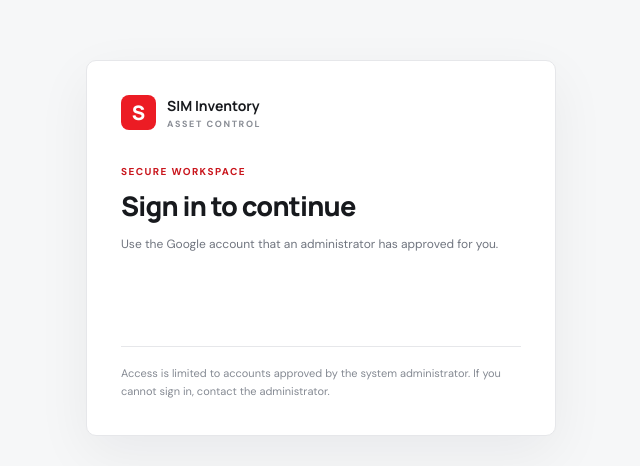
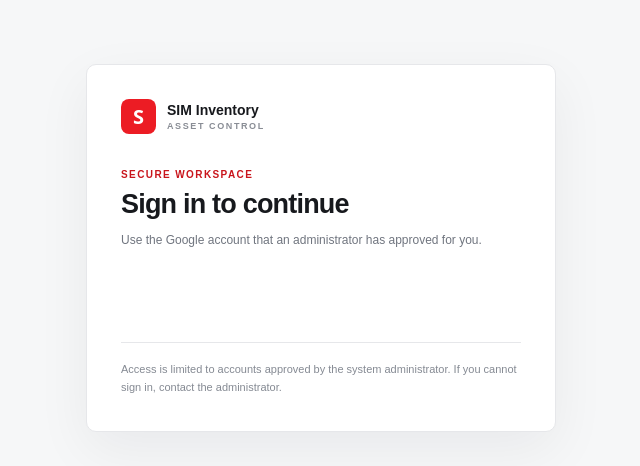
Before and after one commit to RURIGIMK/sim-inventory-management-system, a Next.js app in the folder src/frontend/: page /login in a window 1280 px wide. Shown: the part 152-618 px from the top of the page, without its empty margins (319-959 px from the left). Built offline with nearby package versions, Linux system fonts and the light colour scheme; no server answers.

Commit message:
Remove render-blocking font import and style audit actions

```diff
--- a/src/frontend/app/globals.css
+++ b/src/frontend/app/globals.css
@@ -1,16 +1,15 @@
-@import url('https://fonts.googleapis.com/css2?family=DM+Sans:wght@400;500;600;700&family=Manrope:wght@400;500;600;700;800&display=swap');
 
 :root{--accent:#EC1C24;--accent-dark:#c9151c;--ink:#17191d;--muted:#70757f;--line:#e6e7ea;--canvas:#f6f7f8;--surface:#fff;--green:#16794b;--green-bg:#eaf6ef;--amber:#936200;--amber-bg:#fff5dc;--red:#b4232c;--red-bg:#ffedef}
 *{box-sizing:border-box}
 html{scroll-behavior:smooth}
-body{margin:0;background:var(--canvas);color:var(--ink);font-family:'DM Sans',sans-serif;font-size:14px;-webkit-font-smoothing:antialiased}
+body{margin:0;background:var(--canvas);color:var(--ink);font-family:Arial,Helvetica,sans-serif;font-size:14px;-webkit-font-smoothing:antialiased}
 button,input,select{font:inherit}
 button{cursor:pointer}
 button:focus-visible,a:focus-visible,input:focus-visible,select:focus-visible{outline:3px solid rgba(236,28,36,.22);outline-offset:2px}
 .app-shell{min-height:100vh;display:flex}
 .sidebar{width:236px;background:#fff;border-right:1px solid var(--line);display:flex;flex-direction:column;flex-shrink:0;padding:26px 16px 18px}
 .brand-lockup{display:flex;align-items:center;gap:11px;padding:0 8px 36px}
-.brand-mark{width:35px;height:35px;display:grid;place-items:center;background:var(--accent);color:#fff;border-radius:8px;font-family:Manrope,sans-serif;font-weight:800;font-size:20px}
+.brand-mark{width:35px;height:35px;display:grid;place-items:center;background:var(--accent);color:#fff;border-radius:8px;font-family:system-ui,-apple-system,BlinkMacSystemFont,'Segoe UI',sans-serif;font-weight:800;font-size:20px}
 .brand-lockup strong{display:block;font-family:Manrope,sans-serif;font-size:14px;letter-spacing:-.3px}
 .brand-lockup small{display:block;color:#898d95;font-size:9px;letter-spacing:1.6px;font-weight:700;margin-top:3px}
 .workspace-label{font-size:10px;font-weight:700;letter-spacing:1.2px;color:#9a9da5;padding:0 11px 11px}
@@ -177,3 +176,10 @@ tbody tr:last-child td{border-bottom:0}tbody tr:hover{background:#fdfdfd}
 .report-status strong{display:block;font-family:Manrope,sans-serif;font-size:22px;margin-top:6px}
 .report-table{min-width:700px}
 @media(max-width:760px){.report-actions{align-items:stretch;flex-direction:column}.report-metrics{grid-template-columns:repeat(2,minmax(0,1fr))}.report-status-grid{grid-template-columns:repeat(2,minmax(0,1fr))}}
+
+/* Keep audit actions clearly separated and prevent accidental double submissions. */
+.audit-actions{display:flex;align-items:center;justify-content:flex-end;gap:10px;flex-wrap:wrap}
+.recovery-button{border-color:#d7a35a;color:#805000;background:#fffaf0}
+.recovery-button:hover{background:#fff3dc}
+.audit-actions button:disabled{opacity:.55;cursor:wait}
+@media(max-width:760px){.audit-actions{width:100%;justify-content:flex-start}}
```
